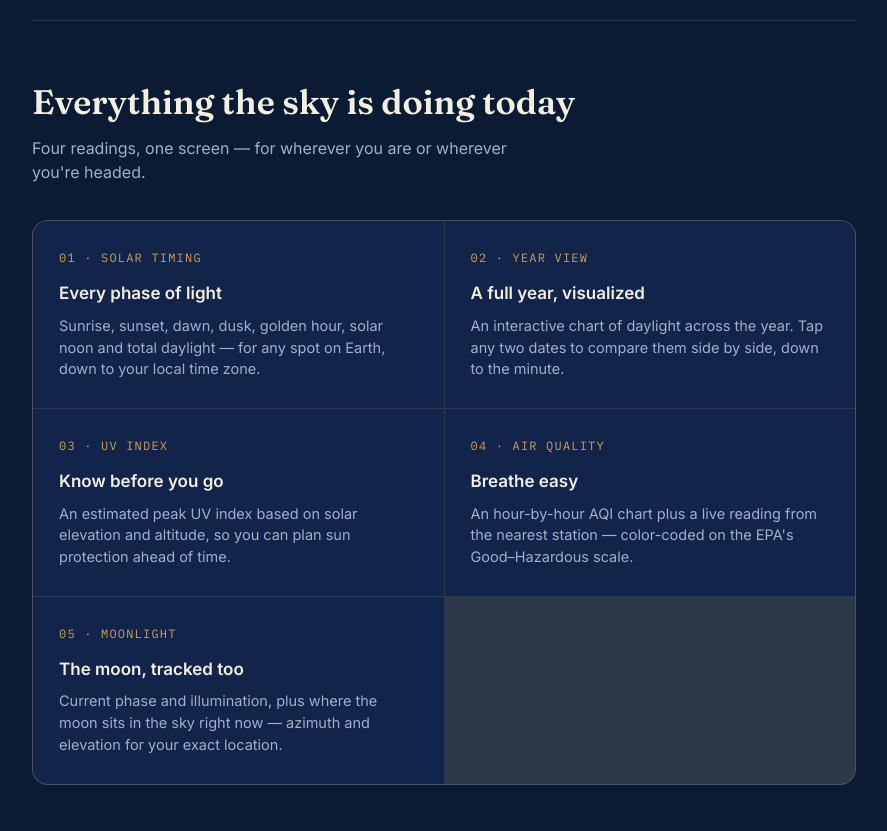
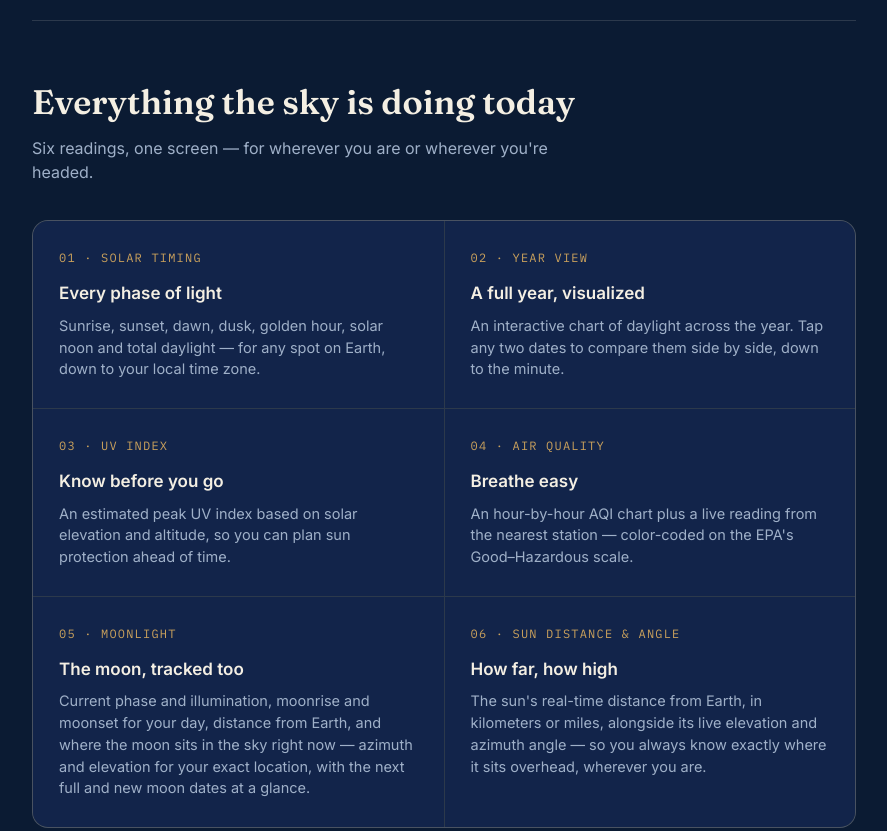
Before and after one commit to oakleycook/gitcheecookee, a plain HTML site: page index.html in a window 1280 px wide. Shown: the part 820-1651 px from the top of the page, without its empty margins (196-1083 px from the left). Drawn offline with Linux system fonts and the light colour scheme.

Commit message:
sun angle

```diff
--- a/index.html
+++ b/index.html
@@ -301,7 +301,7 @@
 
   <section id="features">
     <h2>Everything the sky is doing today</h2>
-    <p class="section-note">Four readings, one screen — for wherever you are or wherever you're headed.</p>
+    <p class="section-note">Six readings, one screen — for wherever you are or wherever you're headed.</p>
     <div class="features">
       <div class="feature">
         <span class="mark">01 · SOLAR TIMING</span>
@@ -326,7 +326,12 @@
       <div class="feature">
         <span class="mark">05 · MOONLIGHT</span>
         <h3>The moon, tracked too</h3>
-        <p>Current phase and illumination, plus where the moon sits in the sky right now — azimuth and elevation for your exact location.</p>
+        <p>Current phase and illumination, moonrise and moonset for your day, distance from Earth, and where the moon sits in the sky right now — azimuth and elevation for your exact location, with the next full and new moon dates at a glance.</p>
+      </div>
+      <div class="feature">
+        <span class="mark">06 · SUN DISTANCE &amp; ANGLE</span>
+        <h3>How far, how high</h3>
+        <p>The sun's real-time distance from Earth, in kilometers or miles, alongside its live elevation and azimuth angle — so you always know exactly where it sits overhead, wherever you are.</p>
       </div>
     </div>
   </section>
```
Also changed, not shown: test file.txt (deleted).
